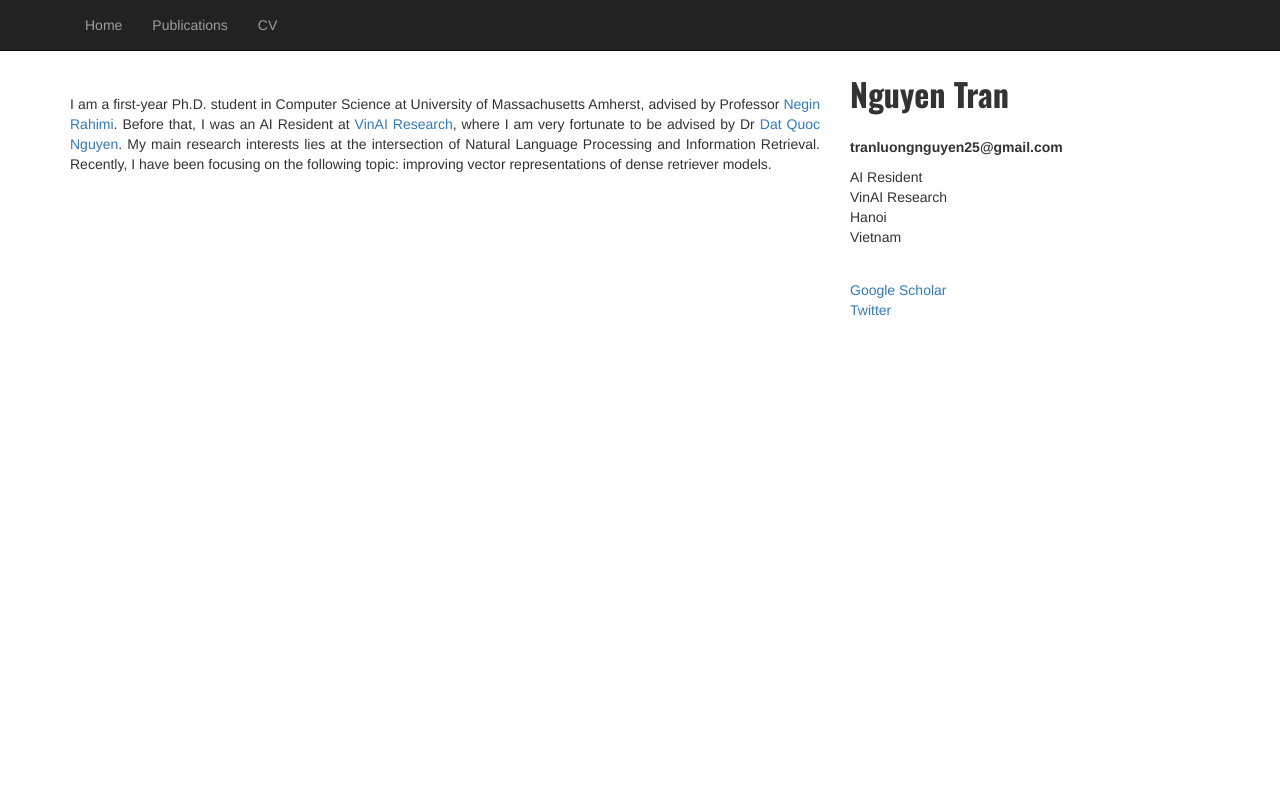
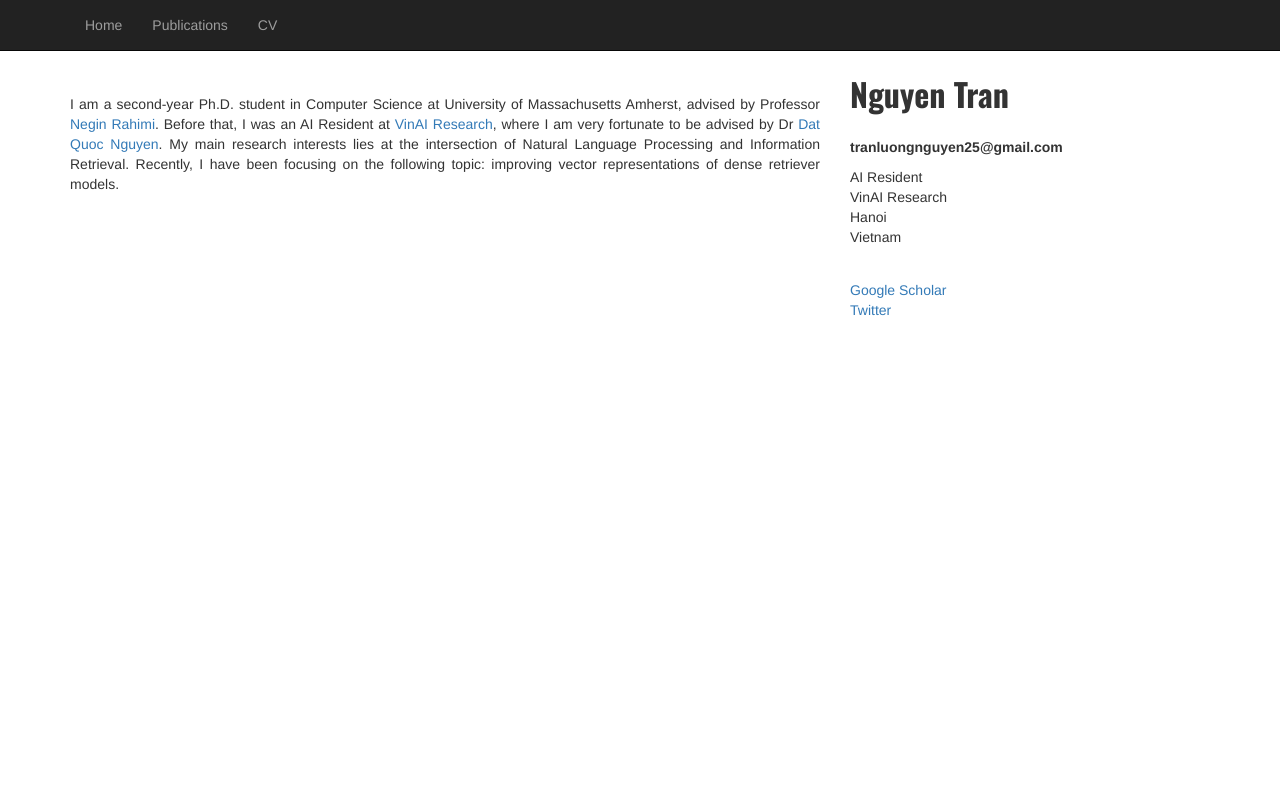
Before and after one commit to tranluongnguyen/tranluongnguyen.github.io, a plain HTML site: page index.html in a window 1280 px wide. Shown: the top 800 px of the page. Drawn offline with nearby package versions, Linux system fonts and the light colour scheme.

Commit message:
Update index.html

```diff
--- a/index.html
+++ b/index.html
@@ -54,7 +54,7 @@
                 <!-- <img class="img-responsive" src="photo.gif" alt=""><br> -->
 
                 <div style="margin-top:3%; text-align:justify;">
-					<p>I am a first-year Ph.D. student in Computer Science at University of Massachusetts Amherst, advised by Professor <a href="https://people.cs.umass.edu/~rahimi/" target="_blank">Negin Rahimi</a>. Before that, I was an AI Resident at <a href="https://www.vinai.io/" target="_blank">VinAI Research</a>,
+					<p>I am a second-year Ph.D. student in Computer Science at University of Massachusetts Amherst, advised by Professor <a href="https://people.cs.umass.edu/~rahimi/" target="_blank">Negin Rahimi</a>. Before that, I was an AI Resident at <a href="https://www.vinai.io/" target="_blank">VinAI Research</a>,
             where I am very fortunate to be advised by Dr <a href="https://datquocnguyen.github.io/" target="_blank">Dat Quoc Nguyen</a>.
             My main research interests lies at the intersection of Natural Language Processing and Information Retrieval. Recently, I have been focusing on the following topic: improving vector representations of dense retriever models.</p>
 
```
